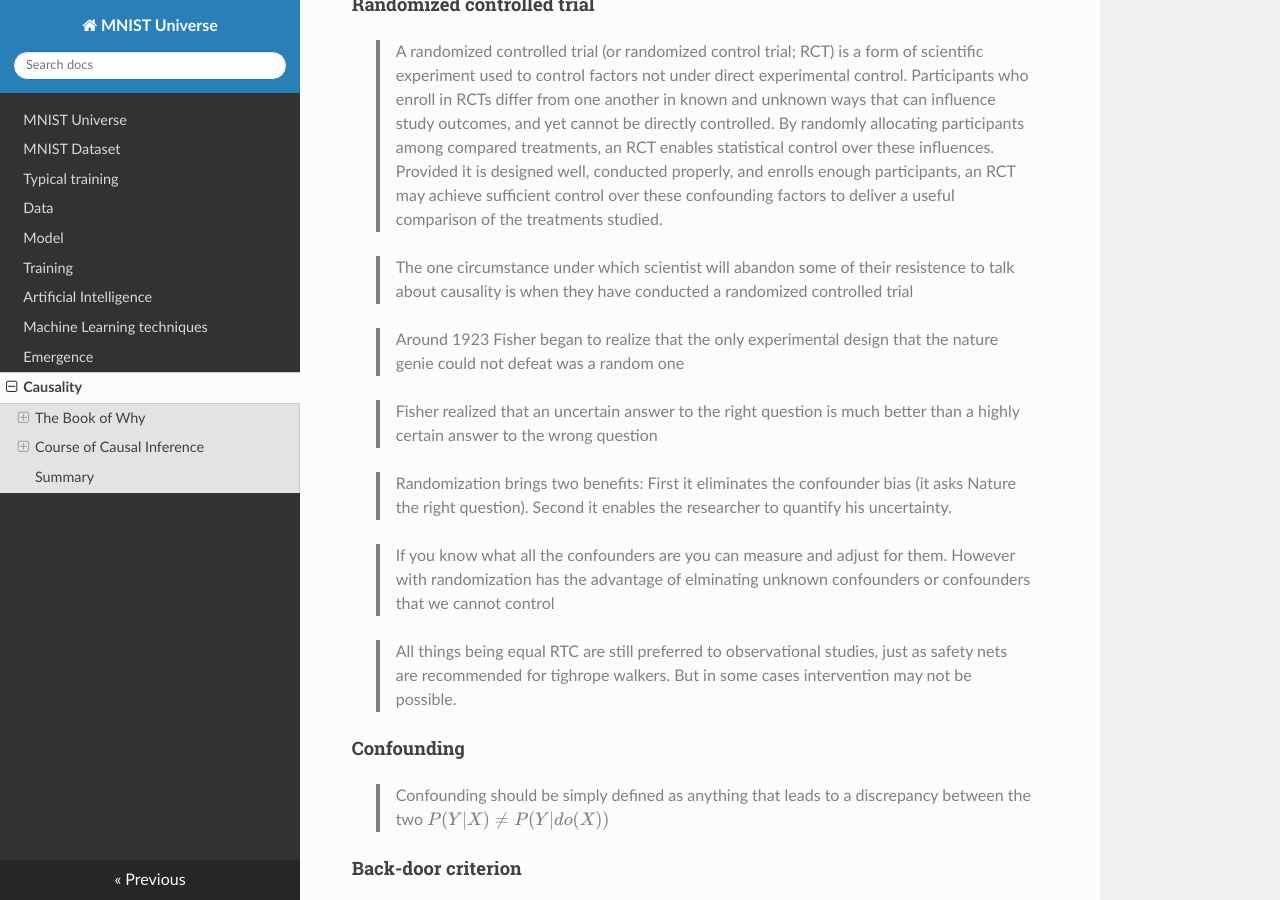
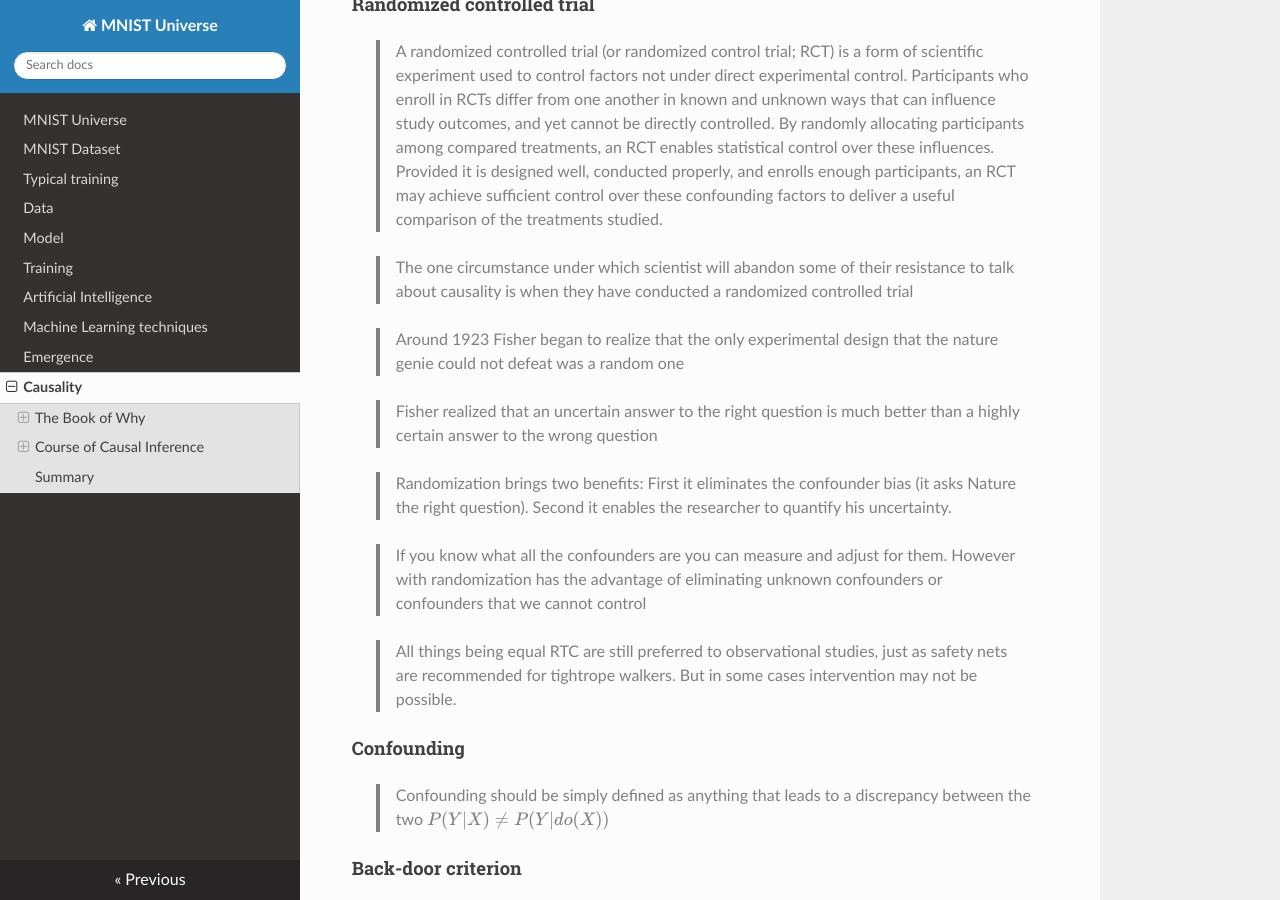
Before and after one commit to ironbar/mnist_universe, an MkDocs documentation site: the page built from docs/08_causality.md, in a window 1280 px wide and 900 px high, scrolled down 6737 px. Built offline with MkDocs 1.6.1, drawn with Linux system fonts in a browser that asks for light colours; nearby versions of some CDN libraries; formulas are drawn with MathJax 3; some of the changed text lies outside the part shown.

Commit message:
fixed typos

```diff
--- a/docs/08_causality.md
+++ b/docs/08_causality.md
@@ -182,7 +182,7 @@ to make hypothesis about the causal model.
 
 <!-- -->
 
-> The one circumstance under which scientist will abandon some of their resistence to talk about causality is when they have conducted a randomized controlled trial
+> The one circumstance under which scientist will abandon some of their resistance to talk about causality is when they have conducted a randomized controlled trial
 
 <!-- -->
 
@@ -198,11 +198,11 @@ to make hypothesis about the causal model.
 
 <!-- -->
 
-> If you know what all the confounders are you can measure and adjust for them. However with randomization has the advantage of elminating unknown confounders or confounders that we cannot control
+> If you know what all the confounders are you can measure and adjust for them. However with randomization has the advantage of eliminating unknown confounders or confounders that we cannot control
 
 <!-- -->
 
-> All things being equal RTC are still preferred to observational studies, just as safety nets are recommended for tighrope walkers. But in some cases intervention may not be possible.
+> All things being equal RTC are still preferred to observational studies, just as safety nets are recommended for tightrope walkers. But in some cases intervention may not be possible.
 
 #### Confounding
 
```
Also changed, not shown: other parts of docs/08_causality.md (+4 -4 lines).
